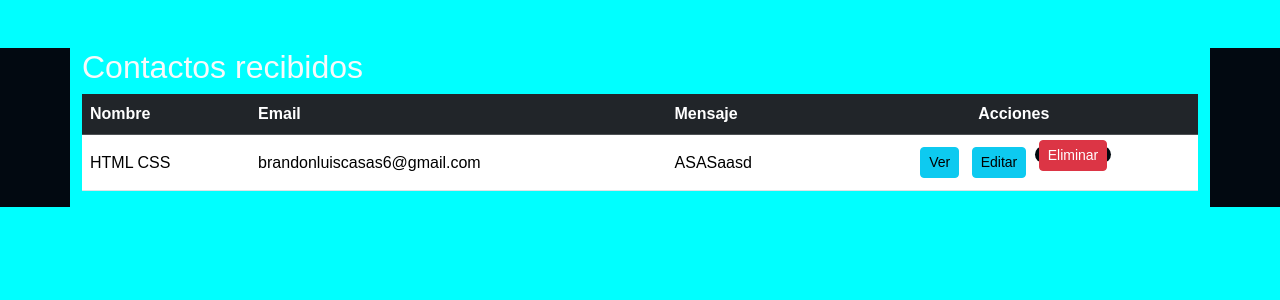
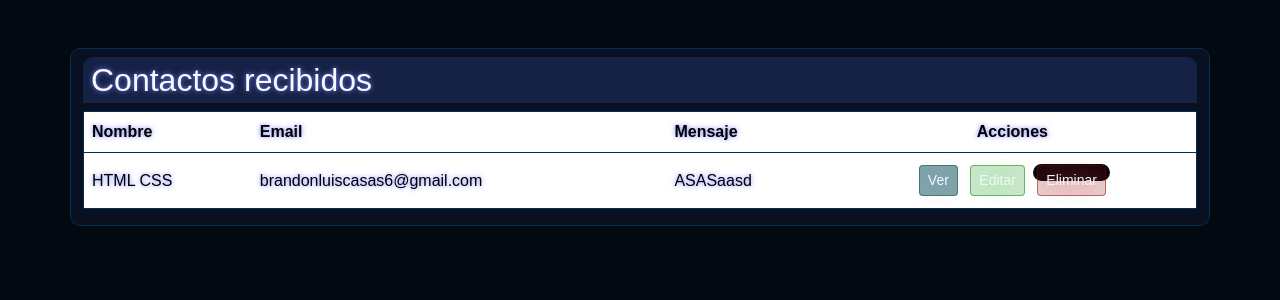
Before and after one commit to BrandonLCC/proyecto-django, a Django app: page /contactos/ in a window 1280 px wide. Shown: the top 300 px of the page. Run offline with Django 4.2, Linux system fonts and the light colour scheme; a user stored in the database is signed in; data comes from the database, SQL or seed files in the repository; both versions use the stored data as it was after the commit; some libraries are stand-ins or nearby versions.

Commit message:
commit decoracion en casa parte 3

```diff
--- a/portfolioproject/myporfolio/static/css/contacto.css
+++ /dev/null
@@ -1,3 +0,0 @@
-* {
-    background-color: aqua;
-}
--- /dev/null
+++ b/portfolioproject/myporfolio/static/css/lista_contacto.css
@@ -0,0 +1,78 @@
+.titulo {
+    background-color: rgba(32, 48, 94, 0.6) ;
+    border-top-left-radius: 10px;
+    border-top-right-radius: 10px;
+
+}
+.container {
+    background-color: rgba(32, 48, 94, 0.2);
+    border-radius: 10px;
+    border: 1px solid #032f52;
+    text-shadow: 0px 0px 5px #747dff;
+
+}
+
+.encabezado {
+    background-color: rgba(32, 87, 94, 0.2);
+
+}
+
+.table {
+    background-color: rgba(32, 48, 94, 0.2);
+    border: 1px solid #032f52;
+    color: aliceblue;
+
+}
+
+
+/* botones */
+
+.boton-1 {
+    background-color: rgba(7, 78, 78, 0.5);
+    border: 1px solid rgba(7, 78, 78, 0.5) ;
+    color: aliceblue;
+    text-shadow: 0px 0px 20px #747dff;
+    transition: transform 500ms ease;
+
+}
+
+.boton-1:hover {
+    text-shadow: 0px 0px 20px #74c0ff;
+    color: rgb(118, 239, 255);
+    border-color:  rgb(118, 216, 255);
+    transform: translateY(-5px);
+
+}
+
+
+.boton-2 {
+    position: relative;
+    background-color: rgba(139, 0, 0, 0.2); /* Rojo con opacidad */
+    border: 1px solid rgba(139, 0, 0, 0.5); /* Rojo con opacidad */
+    color: aliceblue;
+    text-shadow: 0px 0px 20px #ff7474; /* Sombra de texto rojo claro */
+    transition: transform 500ms ease;
+    top: 7px;
+}
+
+.boton-2:hover {
+    text-shadow: 0px 0px 20px #ff7474; /* Sombra de texto rojo claro */
+    color: rgb(255, 118, 118); /* Rojo claro */
+    border-color: rgb(255, 118, 118); /* Rojo claro */
+    transform: translateY(-5px);
+}
+
+.boton-3 {
+    background-color: rgba(0, 128, 0, 0.2); /* Verde esmeralda con opacidad */
+    border: 1px solid rgba(0, 128, 0, 0.5); /* Verde esmeralda con opacidad */
+    color: aliceblue;
+    text-shadow: 0px 0px 20px #74ff74; /* Sombra de texto verde claro */
+    transition: transform 500ms ease;
+}
+
+.boton-3:hover {
+    text-shadow: 0px 0px 20px #74ff74; /* Sombra de texto verde claro */
+    color: rgb(118, 255, 118); /* Verde claro */
+    border-color: rgb(118, 255, 118); /* Verde claro */
+    transform: translateY(-5px);
+}
--- a/portfolioproject/myporfolio/templates/myporfolio/contacto_lista.html
+++ b/portfolioproject/myporfolio/templates/myporfolio/contacto_lista.html
@@ -9,17 +9,17 @@
     <meta name="viewport" content="width=device-width, initial-scale=1.0">
 
     <title>Portafolio</title>
-    <link rel="stylesheet" href="{% static 'css/contacto.css' %}">
+    <link rel="stylesheet" href="{% static 'css/lista_contacto.css' %}">
 
 </head>
 <body>
 
     <div class = "container text-light mt-5">
-        <h2>Contactos recibidos</h2>
+        <h2 class = "titulo p-1 ps-2 my-2">Contactos recibidos</h2>
         <div class = "table-responsive">
             <table class = "table table-hover align-middle">
-                <thead class = "table-dark">
-                    <tr>
+                <thead class = "encabezado">
+                    <tr >
                         <th scope = "col">Nombre</th>
                         <th scope = "col">Email</th>
                         <th scope = "col">Mensaje</th>
@@ -28,16 +28,16 @@
                 </thead>
                 <tbody>
                     {% for contacto in contactos %}
-                    <tr  >
+                    <tr>
                         <td>{{ contacto.nombre }}</td>
                         <td>{{ contacto.email }}</td>
                         <td>{{ contacto.mensaje }}</td>
                         <td class = "text-center">
-                            <a href="{% url 'contacto_detalle' contacto.pk %}" class = "btn btn-info btn-sm m-1">Ver</a>
-                            <a href="{% url 'contacto_editar' contacto.pk %}" class = "btn btn-info btn-sm m-1">Editar</a>
+                            <a href="{% url 'contacto_detalle' contacto.pk %}" class = "btn boton-1 btn-sm m-1">Ver</a>
+                            <a href="{% url 'contacto_editar' contacto.pk %}" class = "btn boton-3 btn-sm m-1">Editar</a>
                             <form method="POST" action="{% url 'contacto_eliminar' contacto.pk %}" style = "display: inline;">
                                 {% csrf_token %}
-                                <button type="submit" class = "btn btn-danger btn-sm m-1">Eliminar</button>
+                                <button type="submit" class = "btn boton-2 btn-sm m-1 ">Eliminar</button>
                             </form>
                         </td>
                     </tr>
```
Also changed, not shown: portfolioproject/myporfolio/static/css/formulario_contacto.css (added, +45 -0 lines), portfolioproject/myporfolio/templates/myporfolio/contacto_confirmacion.html (+25 -2 lines), portfolioproject/myporfolio/templates/myporfolio/contacto_formulario.html (+33 -4 lines), portfolioproject/db.sqlite3, portfolioproject/myporfolio/static/css/gracias_mensaje.css (added), portfolioproject/myporfolio/static/images/imagen-fondo1.avif (added), portfolioproject/myporfolio/static/images/imagen-fondo2.webp (added).
